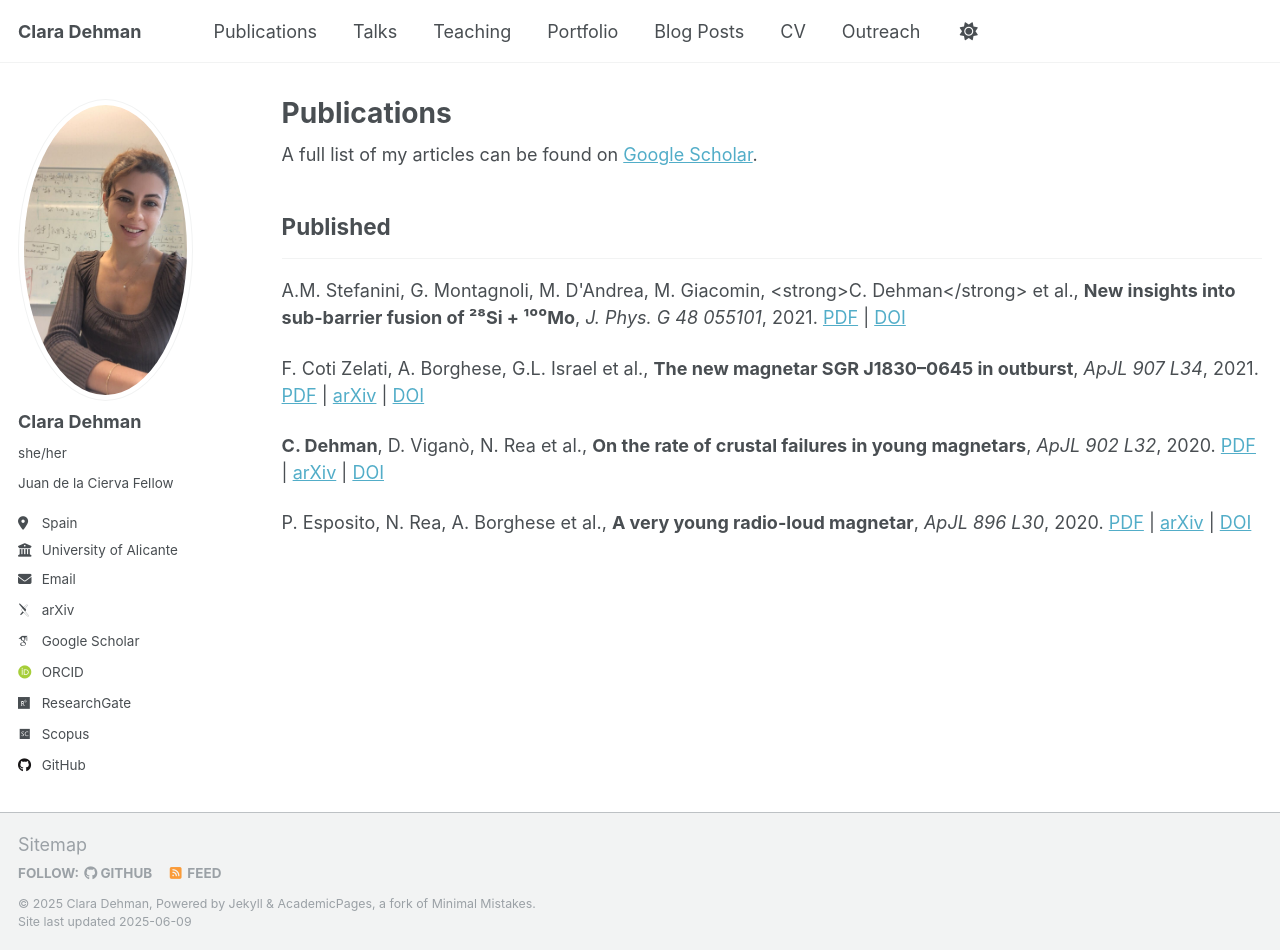
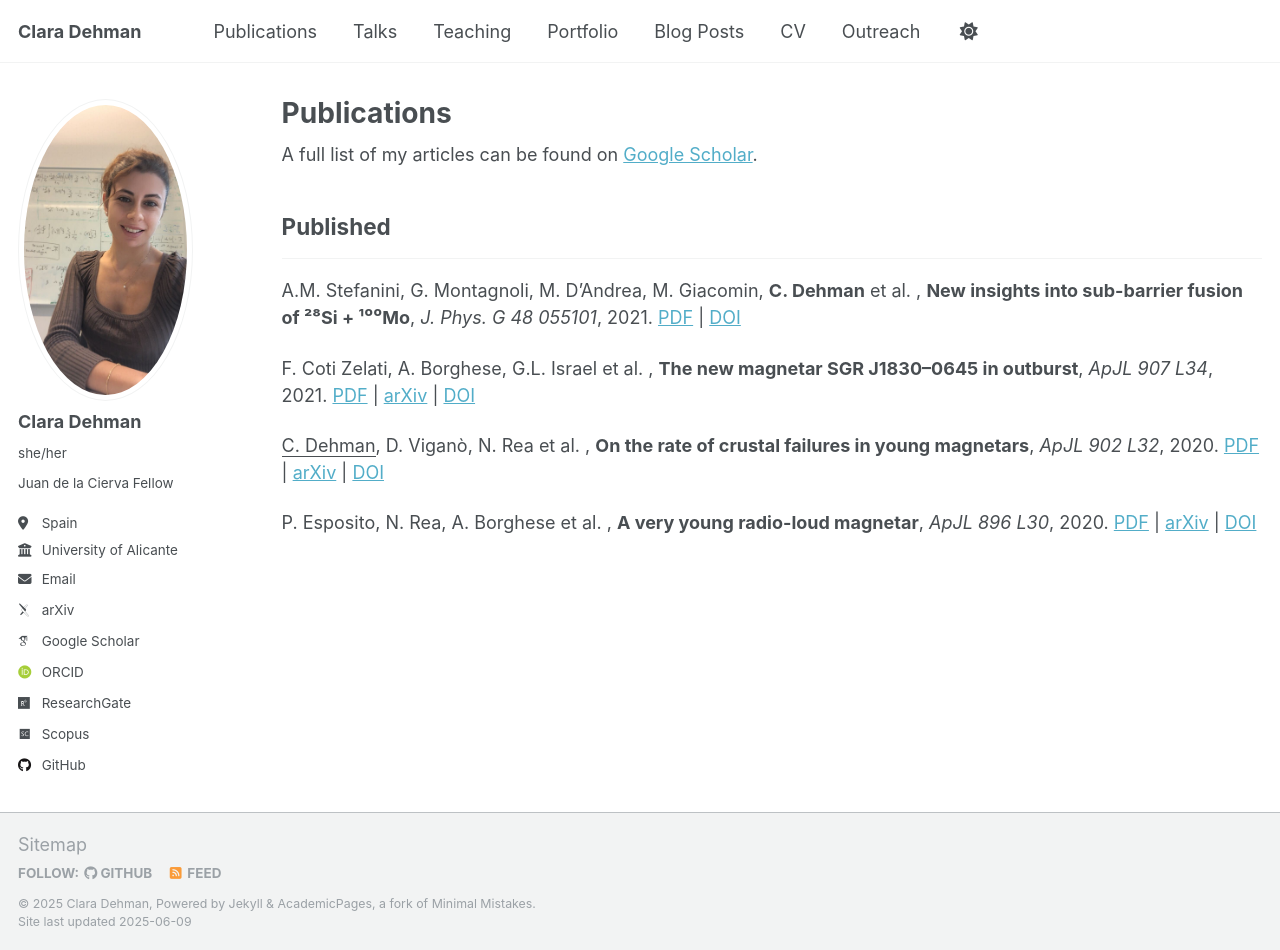
Before and after one commit to ClaraDehman/ClaraDehman.github.io, a Jekyll site: the page built from _pages/publications.html, in a window 1280 px wide and 950 px high. Built offline with Jekyll 4.4.1, drawn with Linux system fonts in a browser that asks for light colours; some web fonts are replaced.

Commit message:
using boldface instead archive-single.html

```diff
--- a/_includes/archive-single.html
+++ b/_includes/archive-single.html
@@ -1,5 +1,5 @@
 <p>
-  {% if post.authors %}{{ post.authors | escape_once | replace: '&lt;u&gt;', '<strong>' | replace: '&lt;/u&gt;', '</strong>' }}, {% endif %}
+  {% if post.authors %}{{ post.authors | markdownify | remove: '<p>' | remove: '</p>' }}, {% endif %}
   <strong>{{ post.title }}</strong>, <em>{{ post.venue }}</em>, {{ post.date | date: "%Y" }}.
   {% if post.paperurl %}<a href="{{ post.paperurl }}">PDF</a>{% endif %}
   {% if post.arxivurl %} | <a href="{{ post.arxivurl }}">arXiv</a>{% endif %}
```
